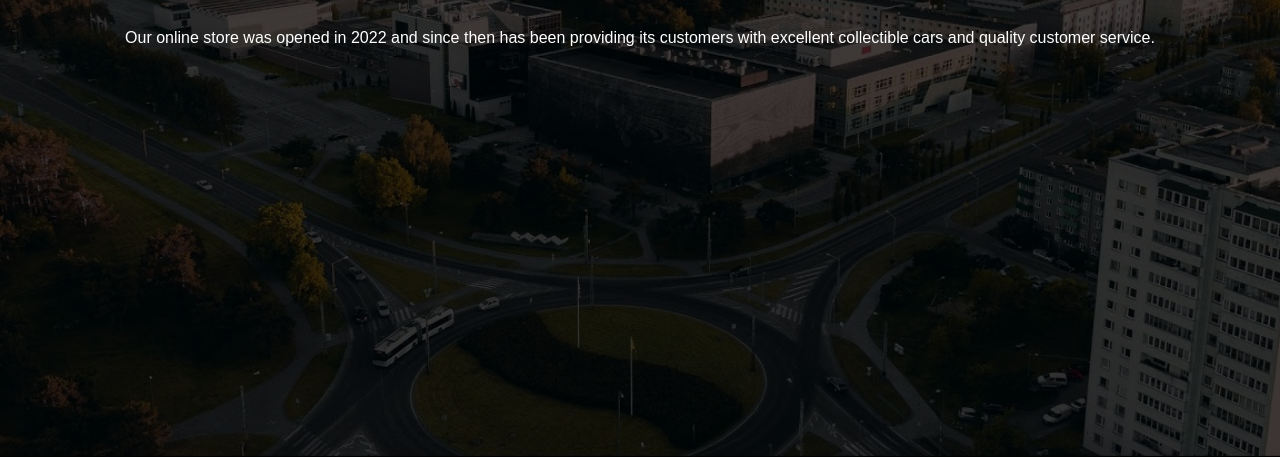
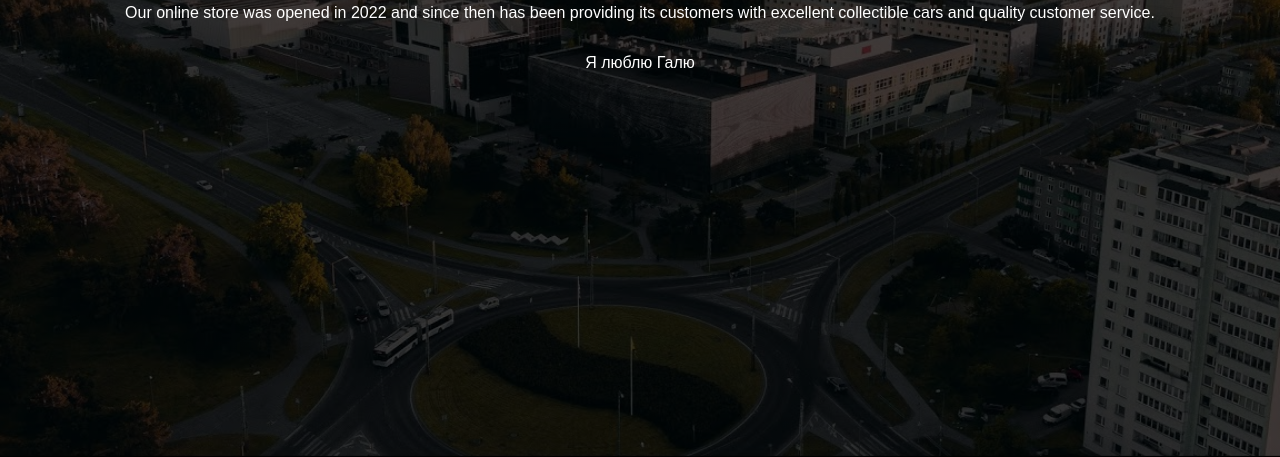
Before and after one commit to StenSmirnov/webshop, a plain HTML site: page aboutus.html in a window 1280 px wide. Shown: the part 343-800 px from the top of the page. Drawn offline with Linux system fonts and the light colour scheme; a web font is replaced by a local one.

Commit message:
Add files via upload

```diff
--- a/aboutus.html
+++ b/aboutus.html
@@ -18,9 +18,9 @@
         <div class="content1">
             <h1>ABOUT US</h1>
             <p>Our online store was opened in 2022 and since then has been providing its customers with excellent collectible cars and quality customer service.
-
-
-
+                <br>
+                <br>
+                Я люблю Галю
             </p>
 
         </div>
```
